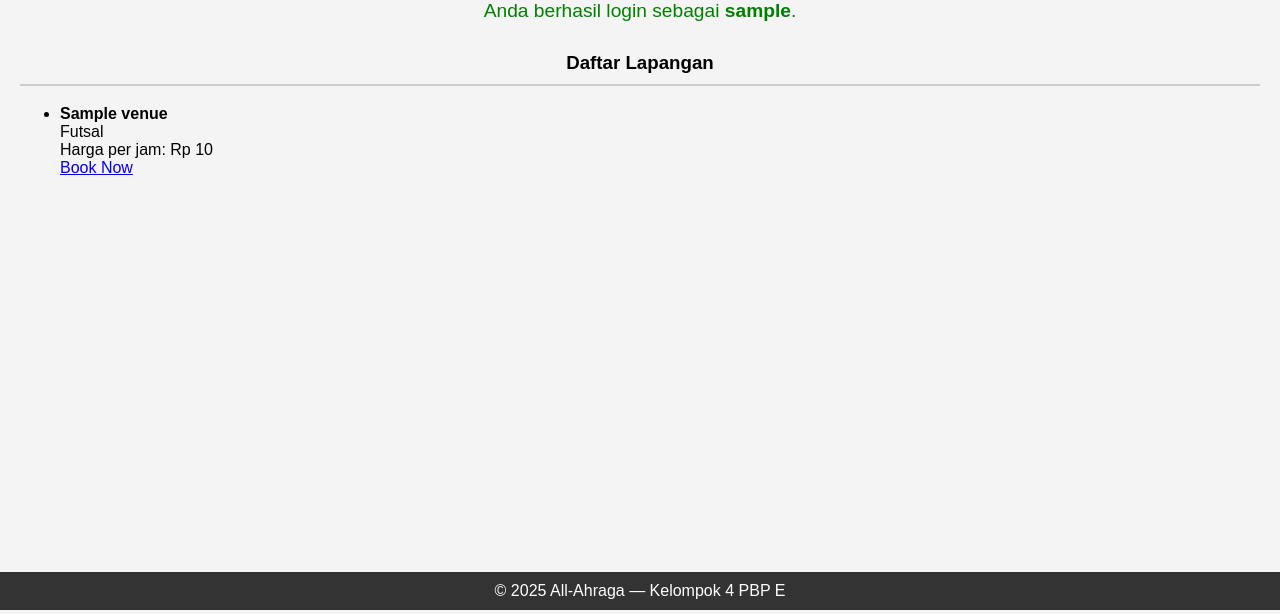
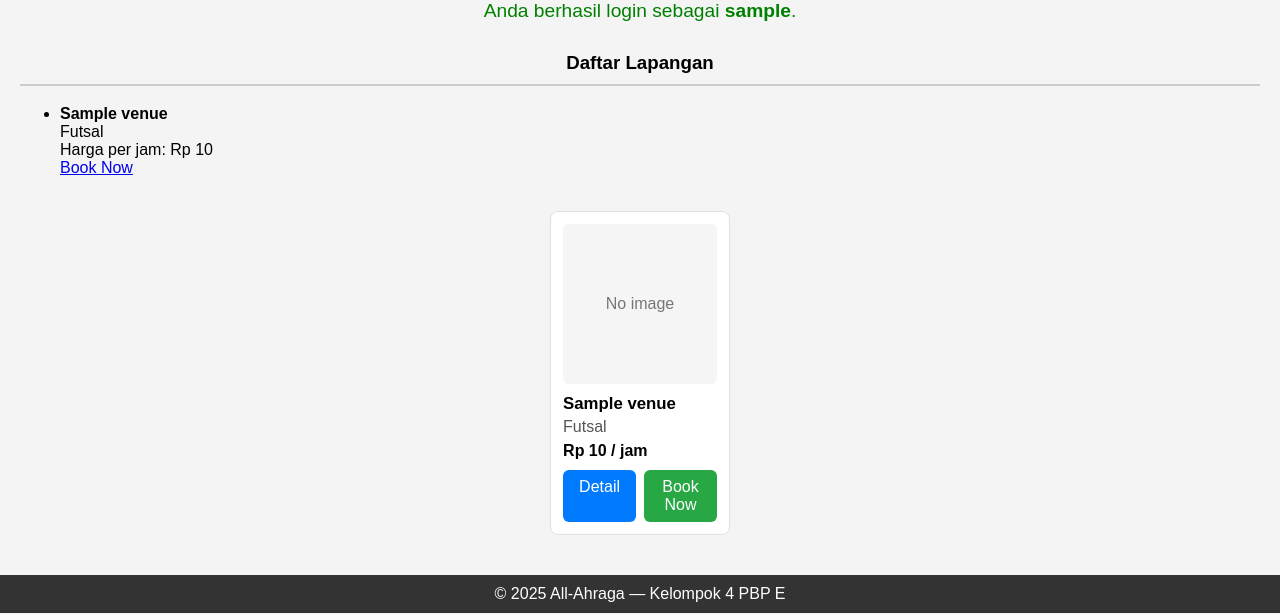
Before and after one commit to pbp-kelompok-e4/all-ahraga, a Django app: page / in a window 1280 px wide. Shown: the part 186-800 px from the top of the page. Run offline with Django 5.2, Linux system fonts and the light colour scheme; a user stored in the database is signed in; data comes from the database, SQL or seed files in the repository; tables that the repository leaves empty hold one stand-in row (values such as "Sample post").

Commit message:
add venue_card

```diff
--- a/main/templates/main/home.html
+++ b/main/templates/main/home.html
@@ -27,6 +27,11 @@
                         <br>
                         {% endfor %}
                     </ul>
+                    <div style="display:flex;flex-wrap:wrap;gap:18px;justify-content:center;">
+                        {% for venue in venues %}
+                            {% include 'main/venue_card.html' with venue=venue %}
+                        {% endfor %}
+                    </div>
                 {% else %}
                     <p>Tidak ada lapangan yang tersedia saat ini.</p>
                 {% endif %}
--- /dev/null
+++ b/main/templates/main/venue_card.html
@@ -0,0 +1,18 @@
+<div style="border:1px solid #e0e0e0;border-radius:8px;padding:12px;background:#fff;max-width:320px;">
+    <div style="height:160px;overflow:hidden;border-radius:6px;margin-bottom:10px;background:#f5f5f5;display:flex;align-items:center;justify-content:center;">
+        {% if venue.image %}
+            <img src="{{ venue.image.url }}" alt="{{ venue.name }}" style="width:100%;height:100%;object-fit:cover;">
+        {% else %}
+            <div style="color:#777;">No image</div>
+        {% endif %}
+    </div>
+
+    <h3 style="margin:6px 0 4px 0;font-size:1.05rem;">{{ venue.name }}</h3>
+    <p style="margin:0 0 6px 0;color:#555;">{{ venue.sport_category.name }}</p>
+    <p style="margin:0 0 10px 0;font-weight:600;">Rp {{ venue.price_per_hour }} / jam</p>
+
+    <div style="display:flex;gap:8px;">
+        <a href="{% url 'venue_detail' venue.id %}" style="flex:1;padding:8px;text-align:center;text-decoration:none;background:#007bff;color:#fff;border-radius:6px;">Detail</a>
+        <a href="{% url 'create_booking' venue.id %}" style="flex:1;padding:8px;text-align:center;text-decoration:none;background:#28a745;color:#fff;border-radius:6px;">Book Now</a>
+    </div>
+</div>
--- a/main/views.py
+++ b/main/views.py
@@ -276,7 +276,7 @@ def create_booking(request, venue_id):
     venue = get_object_or_404(Venue, id=venue_id)
     schedules = VenueSchedule.objects.filter(venue=venue, is_available=True, is_booked=False).order_by('date', 'start_time')
     equipment_list = Equipment.objects.filter(venue=venue)
-    coaches = CoachProfile.objects.filter(service_area=venue.location, is_verified=True)
+    coaches = CoachProfile.objects.filter(service_areas=venue.location, is_verified=True)
 
     # Jika user book
     if request.method == 'POST':
@@ -350,7 +350,7 @@ def create_booking(request, venue_id):
         'equipment_list': equipment_list,
         'coaches': coaches,
     }
-    return render(request, 'main/home.html', context)
+    return render(request, 'main/create_booking.html', context)
 
 @login_required(login_url='login')
 @user_passes_test(lambda user: hasattr(user, 'profile') and user.profile.is_customer, login_url='home')
@@ -359,7 +359,7 @@ def customer_payment(request, booking_id):
     booking = get_object_or_404(Booking, id=booking_id, customer=request.user)
     transaction = booking.transaction
 
-    if transaction.method and transaction.payment_method.upper() == 'CASH':
+    if transaction.payment_method and transaction.payment_method.upper() == 'CASH':
         if transaction.status != 'CONFIRMED':
             transaction.status = 'CONFIRMED'
             transaction.save()
@@ -368,7 +368,7 @@ def customer_payment(request, booking_id):
             venue_schedule.is_booked = True
             venue_schedule.save()
 
-            if booking.coach:
+            if booking.coach_schedule:
                 coach_schedule = booking.coach_schedule
                 coach_schedule.is_booked = True
                 coach_schedule.save()
@@ -376,7 +376,6 @@ def customer_payment(request, booking_id):
         return redirect('my_bookings')
 
     if request.method == 'POST':
-        # Tombol "Sudah bayar" ditekan → konfirmasi transaksi sama seperti cash
         transaction.status = 'CONFIRMED'
         transaction.save()
 
@@ -389,7 +388,6 @@ def customer_payment(request, booking_id):
             coach_schedule.is_booked = True
             coach_schedule.save()
 
-        messages.success(request, "Pembayaran terkonfirmasi. Booking dikonfirmasi.")
         return redirect('my_bookings')
     context = {
         'booking': booking,
```
